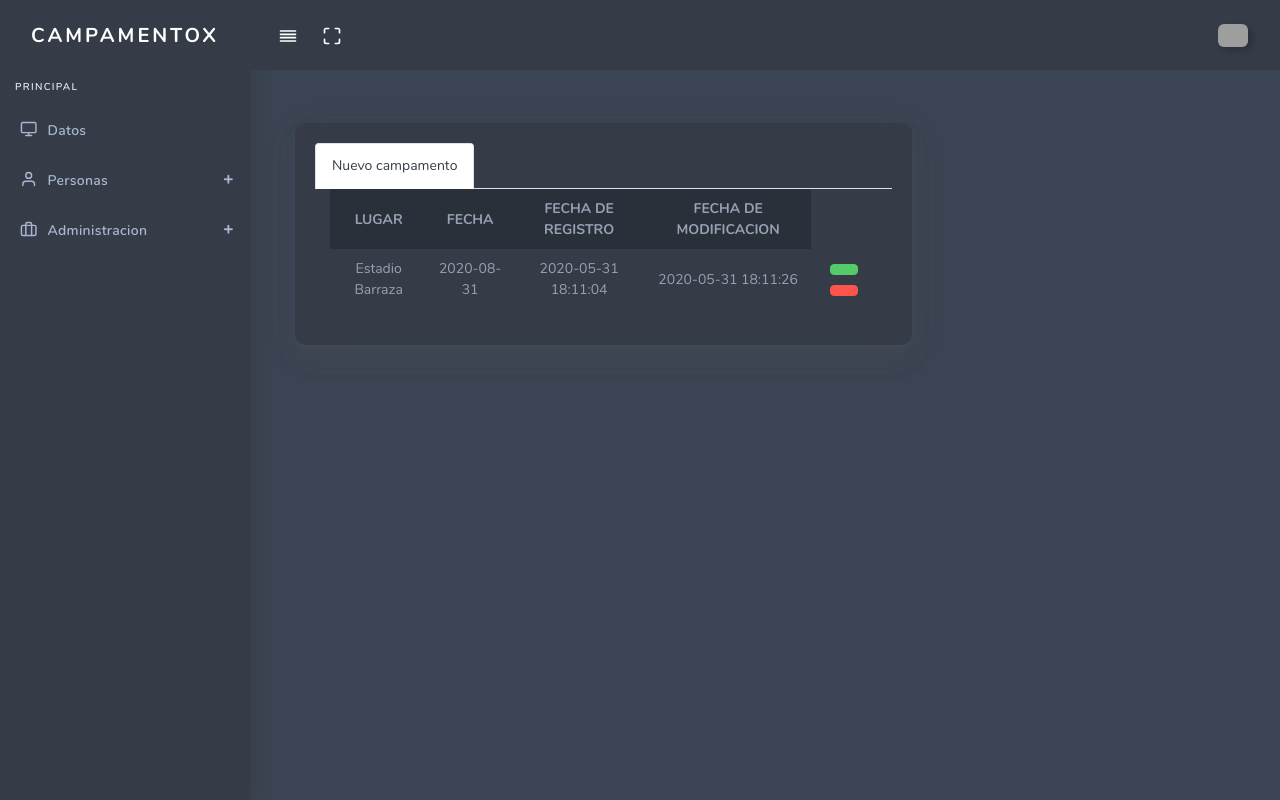
After one commit to dave503/CampamentoX, a PHP site: page /campamento-list.php in a window 1280 px wide. The commit adds this page. Run offline with PHP 8.4, Linux system fonts and the light colour scheme; the visitor is signed in with stand-in values (Sample User, id 1); data comes from the database, SQL or seed files in the repository; a stand-in replaces the project's code that opens the database connection; some libraries are stand-ins or nearby versions; grey boxes are pictures that could not be loaded.

Commit message:
mantenimiento de campamento terminado

```diff
--- /dev/null
+++ b/campamento-list.php
@@ -0,0 +1,87 @@
+<!DOCTYPE html>
+<html lang="en">
+<head>
+    <meta charset="UTF-8">
+    <meta name="viewport" content="width=device-width, user-scalable=no, initial-scale=1.0, maximum-scale=1.0, minimum-scale=1.0">
+    <title>Lista de campamento</title>
+</head>
+<body>
+<?php
+//estilos
+require_once('./header.php');
+     // Cabecera
+     require_once('./cabecera.php');
+    // Menu
+ require_once('./menu.php');
+
+?>
+
+	  <div class="main-content">
+        <section class="section">
+        <div class="col-12 col-md-12 col-lg-8">
+                <div class="card">
+                  <div class="padding-20">
+                    <ul class="nav nav-tabs" id="myTab2" role="tablist">
+                      <li class="nav-item">
+                      <a class="nav-link active" href="campamento.php" role="tab" aria-selected="false">Nuevo campamento	</a>
+                      </li>
+
+                    </ul>
+                    <div class="container-fluid">
+			<div class="panel panel-info">
+
+        <table class="table table-hover text-center" id="datos" width="100%">
+							<thead>
+								<tr>
+
+                                <th class="text-center">LUGAR</th>
+									<th class="text-center">FECHA</th>
+                                    <th class="text-center">FECHA DE REGISTRO</th>
+                                    <th class="text-center">FECHA DE MODIFICACION</th>
+
+								</tr>
+							</thead>
+							<tbody>
+							<div class="container-fluid">
+
+		</div>
+
+        <?php
+                                        $campa = "SELECT * FROM campamento WHERE estado = 1";
+                                        $result = mysqli_query($connection,$campa);
+
+                                        while ($data = mysqli_fetch_assoc($result)) {
+
+                                        $id_camp = $data['id_camp'];
+
+                                        if ($data['fecha_mod']== null){
+                                            $fecha_mod = "No se ha modificado";
+                                        }else{
+                                            $fecha_mod = $data['fecha_mod'];
+                                        }
+                                    ?>
+                                    <tr>
+                                    <td><?php echo $data['lugar']; ?></td>
+                                    <td><?php echo $data['fecha_camp']; ?></td>
+                                    <td><?php echo $data['fecha_registro']; ?></td>
+									<td><?php echo $fecha_mod; ?></td>
+                                    <td>
+                                        <a href="campamento.php?&id=<?php echo $id_camp; ?>" class="btn btn-success btn-raised btn-xs" title="Editar">
+											<i class="zmdi zmdi-edit"></i>
+                                        </a>
+                                        <a href="funciones/del-campamento.php?id=<?php echo $id_camp; ?>" class="btn btn-danger btn-raised btn-xs" title="Borrar">
+											<i class="zmdi zmdi-delete"></i>
+										</a>
+                                    </td>
+
+                                </tr>
+                                <?php } ?>
+							</tbody>
+						</table>
+
+        </section>
+      </div>
+
+<?php require_once('./footer.php'); ?>
+</body>
+</html>
--- a/menu.php
+++ b/menu.php
@@ -20,7 +20,7 @@
             <li class="dropdown">
               <a href="#" class="menu-toggle nav-link has-dropdown"><i data-feather="briefcase"></i><span>Administracion</span></a>
               <ul class="dropdown-menu">
-                <li><a class="nav-link" href="list-campamentos.php">Campamentos</a></li>
+                <li><a class="nav-link" href="campamento.php">Campamentos</a></li>
                 <li><a class="nav-link" href="aranceles.php">Aranceles</a></li>
                 <li><a class="nav-link" href="">Usuarios</a></li>
               </ul>
```
Also changed, not shown: campamento.php (added, +104 -0 lines), files/Captura de pantalla de 2020-05-03 10-34-29.png (deleted), files/pp.jpeg (deleted).
